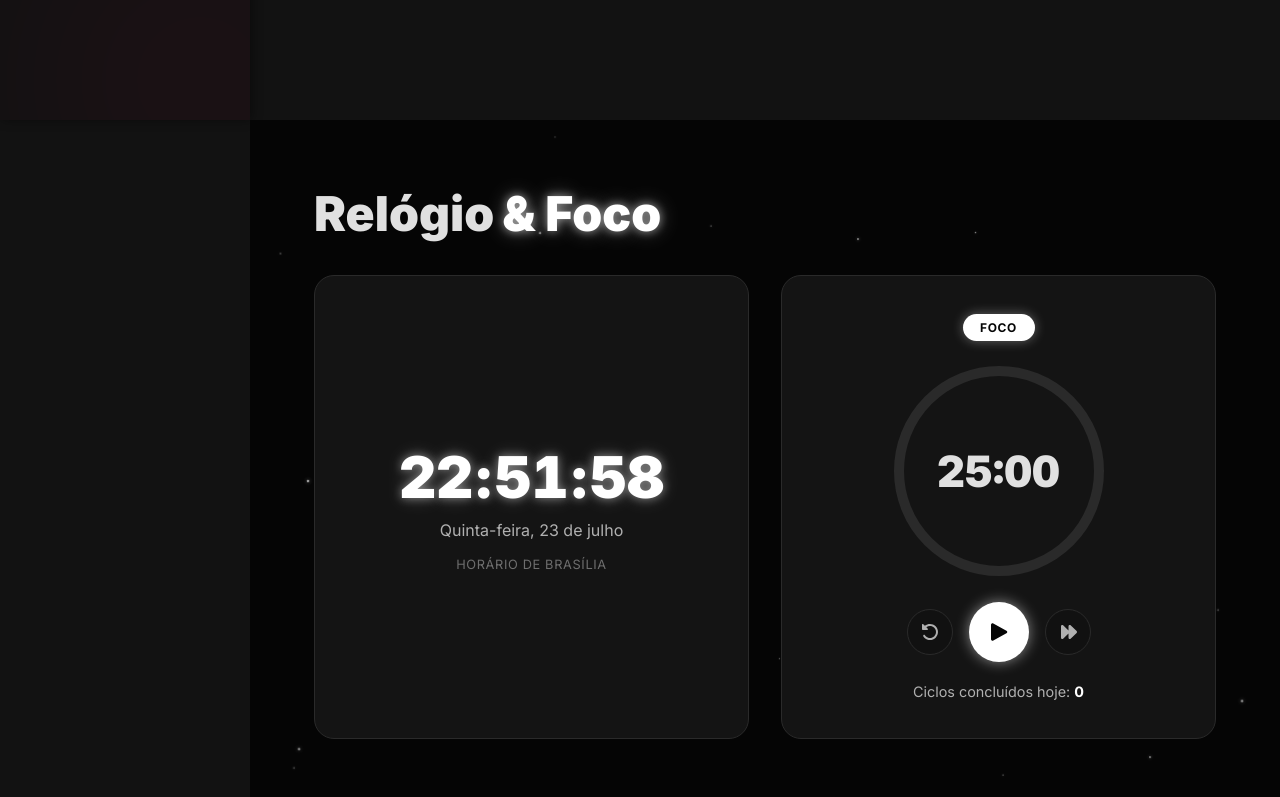
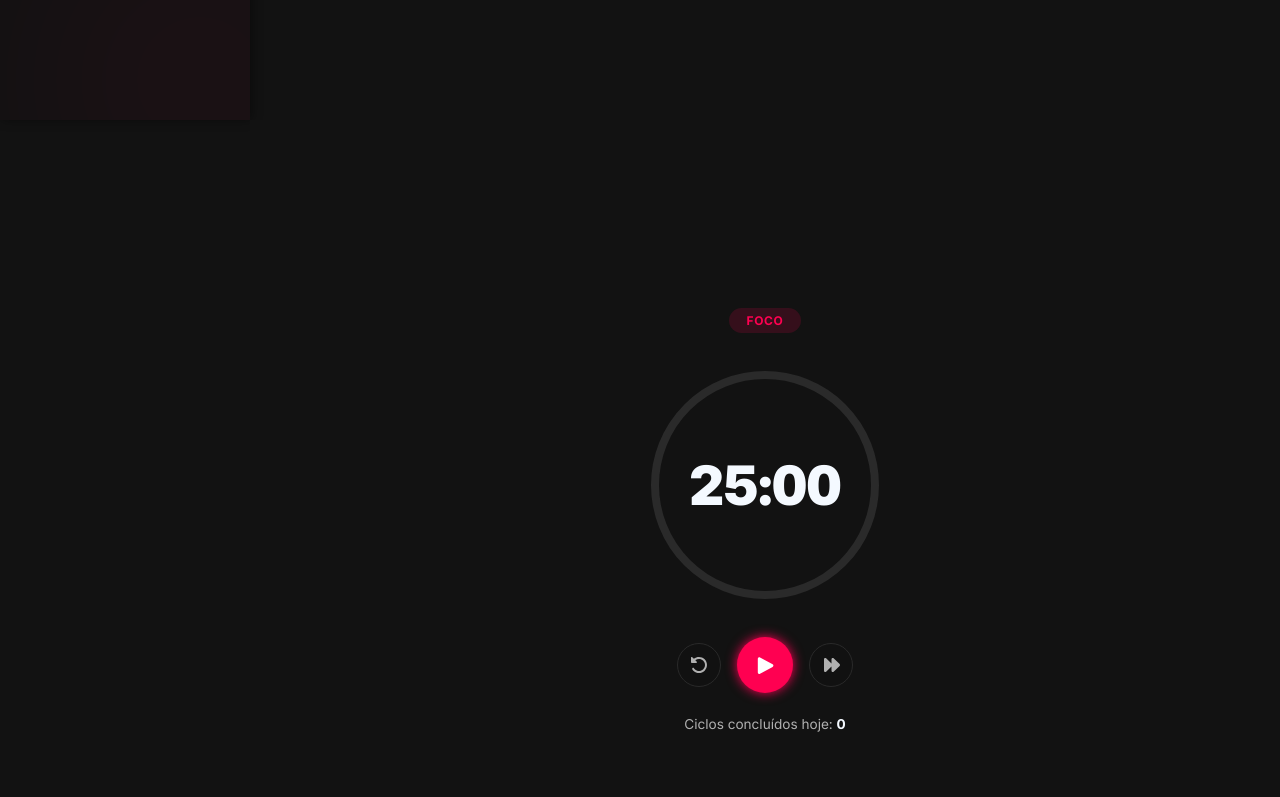
Before and after one commit to DevsAlves/study_with_me, a React (Vite) app: page / in a window 1280 px wide. Shown: the part 680-1477 px from the top of the page. Built offline with nearby package versions, Linux system fonts and the light colour scheme.

Commit message:
refactor(app): replace Clock with Pomodoro component
Troca a importação e o uso de <Clock /> por <Pomodoro />, já que
o relógio digital foi removido e o pomodoro passou a ser
componente independente.

```diff
--- a/src/App.jsx
+++ b/src/App.jsx
@@ -2,14 +2,14 @@ import './style/App.css'
 import Side from './components/Side'
 import Tasks from './components/Tasks'
 import Projects from './components/Projects'
-import Clock from './components/Clock'
+import Pomodoro from './components/Pomodoro'
 import Sleep from './components/Sleep'
 function App() {
   return (
     <>
       <Tasks/>
       <Side/>
-      <Clock/>
+      <Pomodoro/>
       <Sleep/>
       <Projects/>
     </>
```
